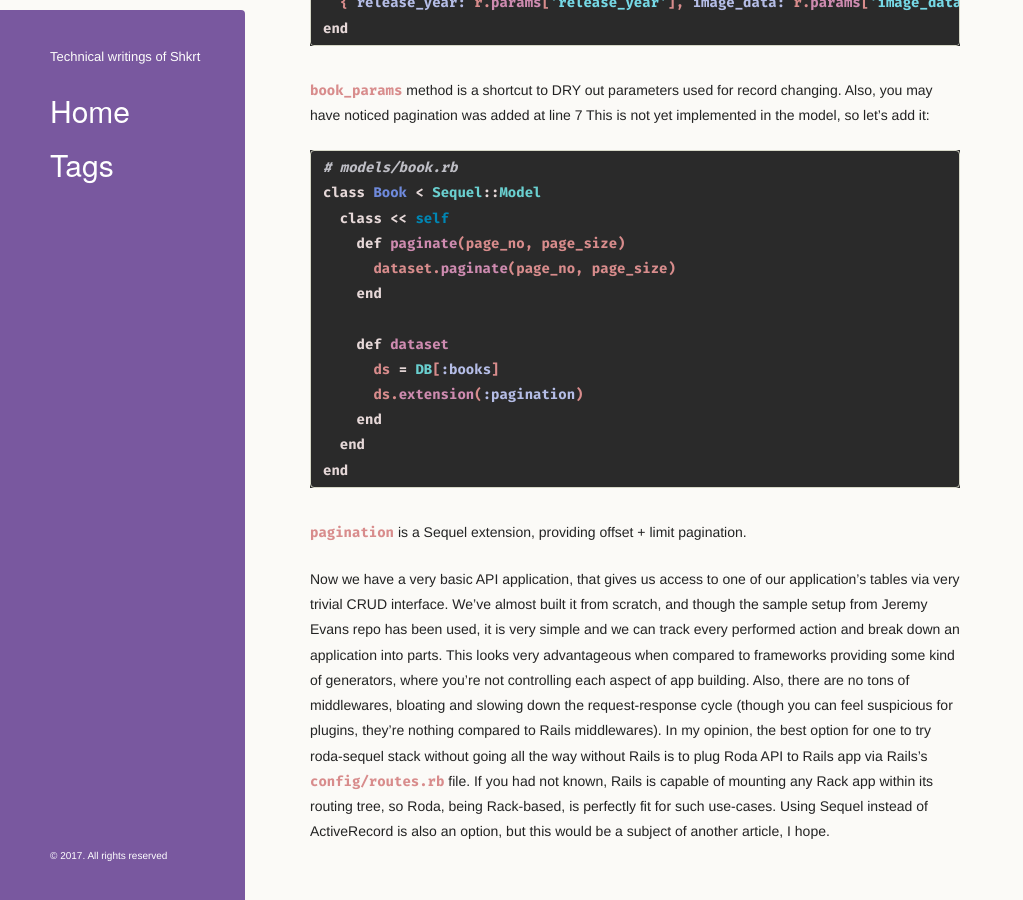
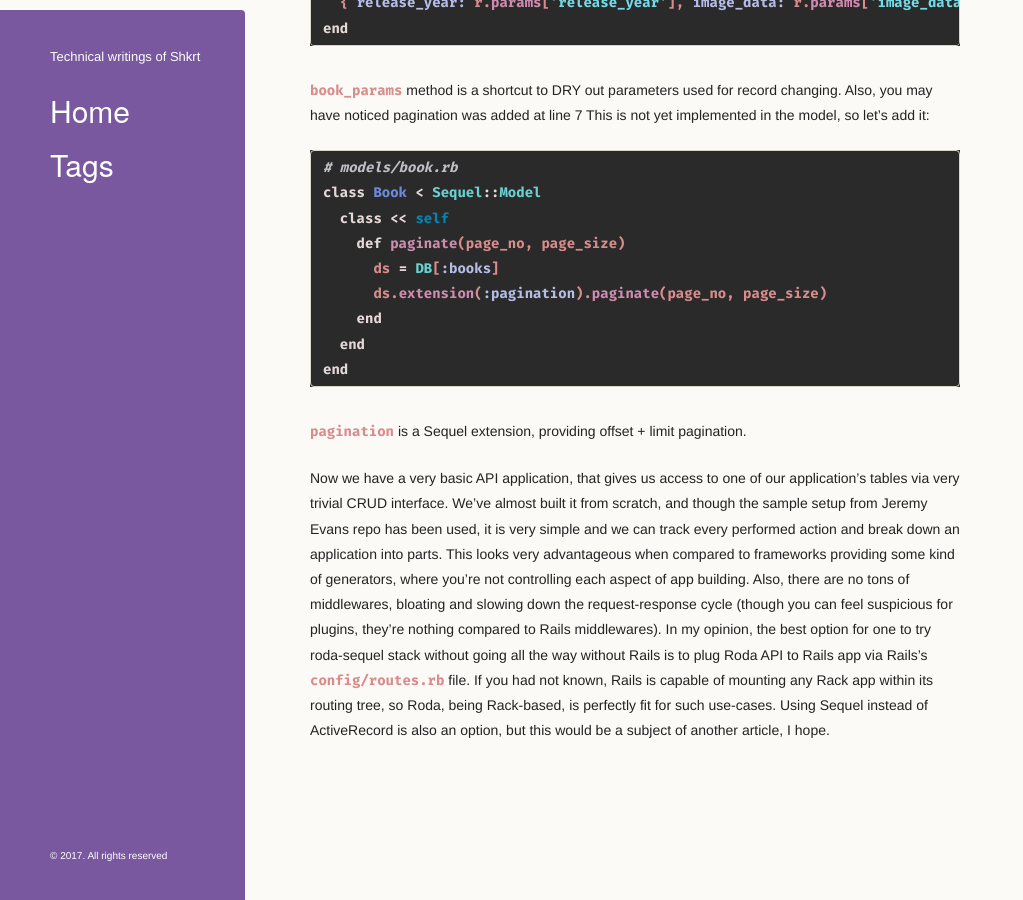
Before and after one commit to shkrt/Shkrt.github.io, a Jekyll site: the page built from _posts/2017-10-30-building-api-with-roda-and-sequel.md, in a window 1280 px wide and 900 px high, scrolled down 4270 px. Shown: the whole window, without its empty margins (0-1023 px from the left). Built offline with Jekyll 4.4.1, drawn with Linux system fonts in a browser that asks for light colours; a script that is not in the unit is left out.

Commit message:
correct code in roda-sequel stack post

```diff
--- a/_posts/2017-10-30-building-api-with-roda-and-sequel.md
+++ b/_posts/2017-10-30-building-api-with-roda-and-sequel.md
@@ -194,12 +194,8 @@ This is not yet implemented in the model, so let's add it:
 class Book < Sequel::Model
   class << self
     def paginate(page_no, page_size)
-      dataset.paginate(page_no, page_size)
-    end
-
-    def dataset
       ds = DB[:books]
-      ds.extension(:pagination)
+      ds.extension(:pagination).paginate(page_no, page_size)
     end
   end
 end
```
